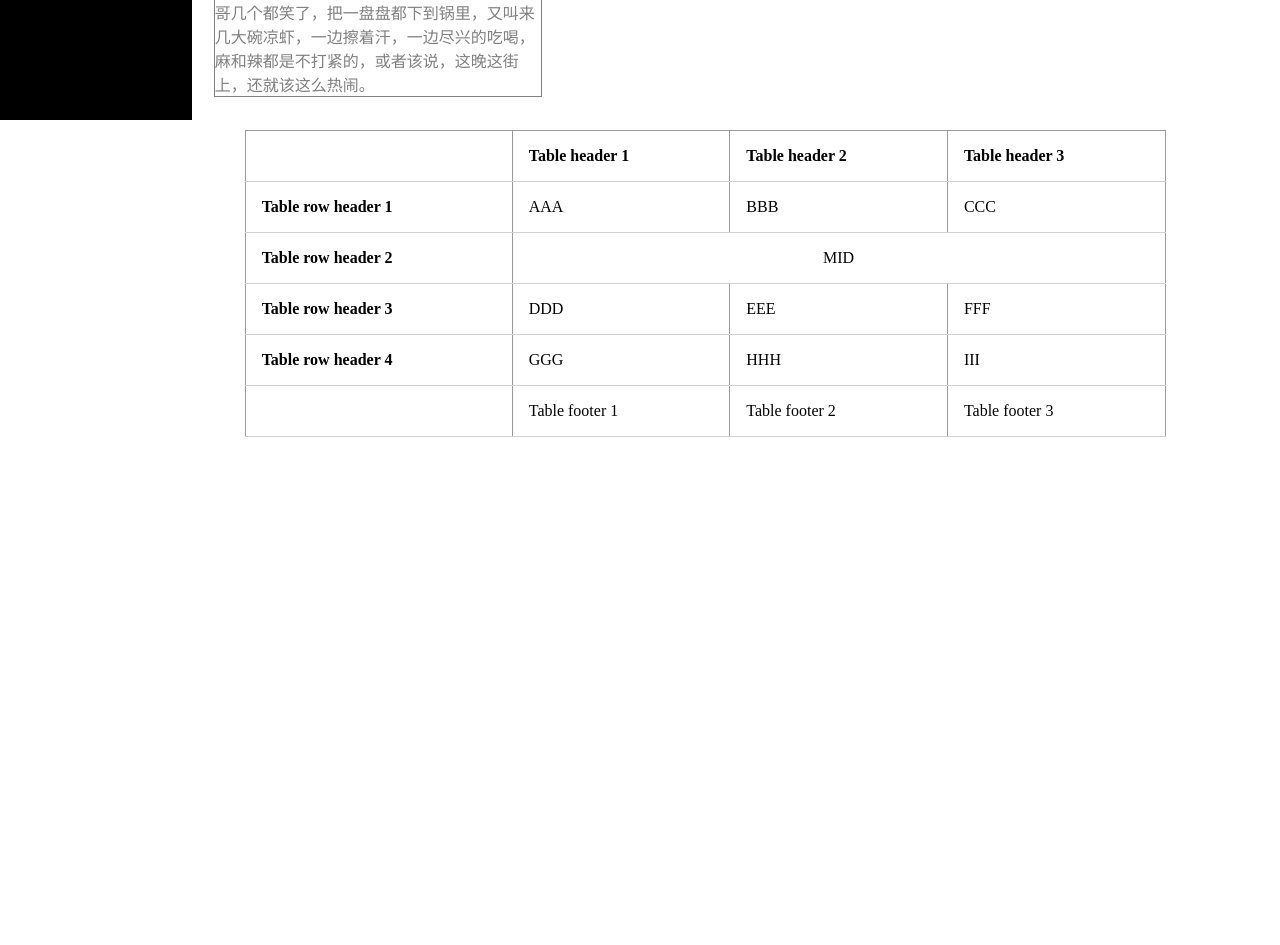
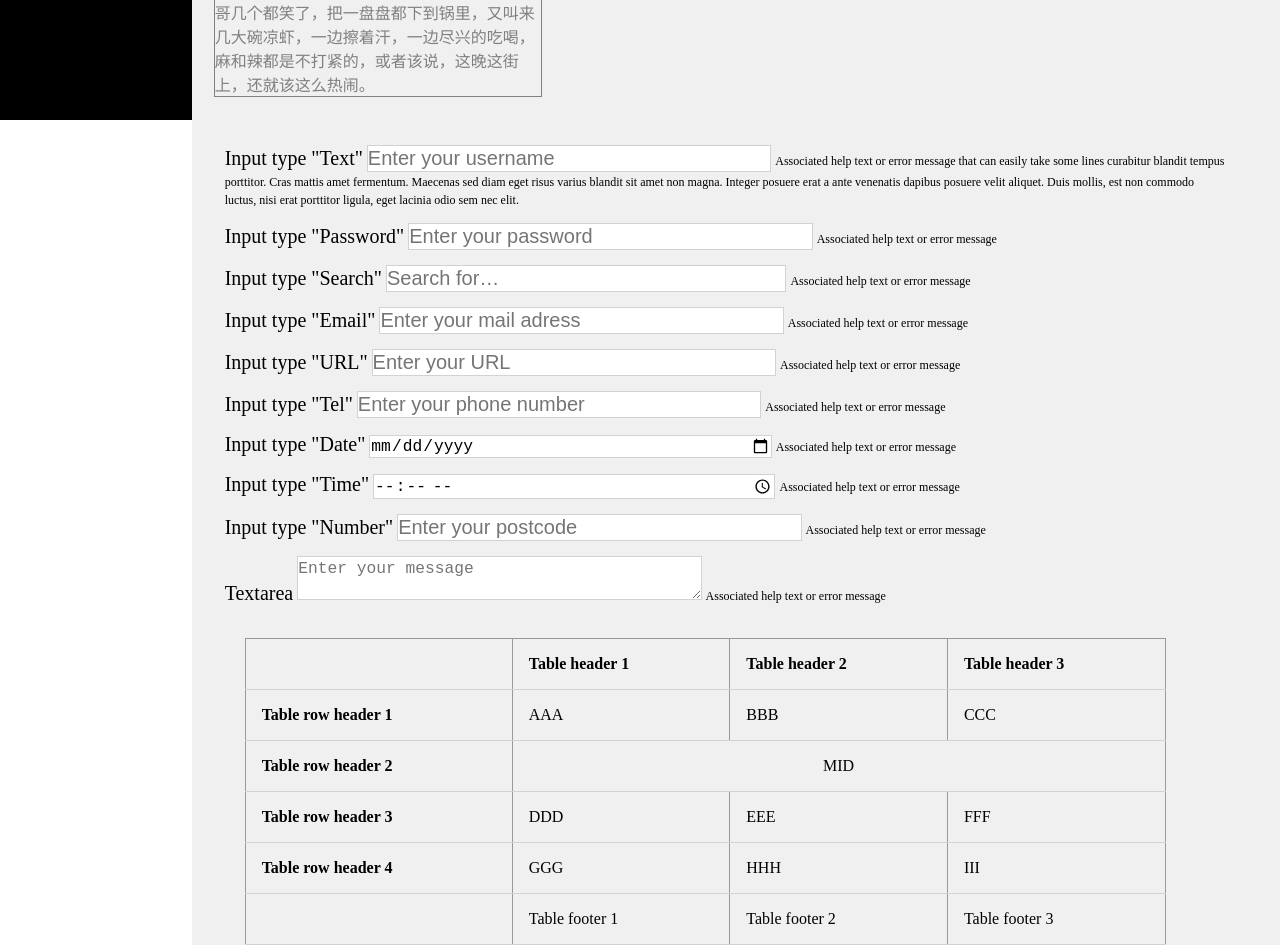
Before and after one commit to Phlime/new, a plain HTML site: page index.html in a window 1280 px wide. Shown: the part 680-1625 px from the top of the page. Before the commit the page ends 1117 px from the top, so only its background shows below. Drawn offline with Linux system fonts and the light colour scheme.

Commit message:
new commit  for test

```diff
--- a/css/test.css
+++ b/css/test.css
@@ -53,6 +53,7 @@ ol li {
 	padding-top: 0;
 	margin-left: 15%;
 	float: left;
+	background-color: #F0F0F0
 }
 
 /*title*/
@@ -86,6 +87,34 @@ h2 {
 
 /*boxs-end*/
 
+/*inputs*/
+.inputs {
+	width: 92%;
+	margin-left: 3%;
+	margin-top: 3%;
+	float: left;
+}
+.sub-inputs{
+	margin-top: 15px
+}
+label {
+	font-size: 1.25em;
+	font-weight: 1.25em
+
+}
+input, textarea{
+	font-size: 1.25em;
+
+	min-height: 15px;
+	min-width: 40%;
+	border: 1px solid #d1d2d2;
+	margin:0;
+}
+.appendix {
+	font-size: 0.75em;
+	font-weight: 0.75em
+}
+/*inputs-end*/
 /*tables*/
 .table {
 	width: 92%;
@@ -100,15 +129,13 @@ table {
 	width: 92%;
 	max-width: 92%;
 	vertical-align: top;
-	border-collapse: collapse;}
-
+	border-collapse: collapse;
+}
 thead, tfoot, tbody, th, td {
 	margin: 0%;
 	padding: 0%;
 	border: 1px solid #999;
 }
-
-
 colgroup {
 	border: 1px solid #d1d2d2;
 }
--- a/index.html
+++ b/index.html
@@ -21,10 +21,6 @@
       <li>Third  Chapter</li>
       <li><a href="http://jandan.net">Friends Website</a></li>
     </ol>
-<form>
-<input type="button"  value="字符串" onclick="change1()">
-</form>
-
 
 
   </div>
@@ -87,6 +83,82 @@
 锅也开了，哥几个就坐不住了，最鲜的黄喉滑下汤去，数一十八个泡儿，正是脆到妙哉的时候，碗里那么一划，汆走刚出锅的热气，连着筷子根都嚼了进去，这一品味，满口是香辣和鲜甜，胃口全都开了。正要合着毛肚牛肝轰下去，肖哥说别啊，你得爱这鹅肠，说完给它一涮，缠着红汤一挂，都着落到蒜泥里了。一进嘴，麻和辣都被香油裹着，倒变得温润起来了，再一嚼，这劲道又跟黄喉不一样了，既薄又糯，在唇齿间的爆裂细腻得紧。赏了这出，哥几个都笑了，把一盘盘都下到锅里，又叫来几大碗凉虾，一边擦着汗，一边尽兴的吃喝，麻和辣都是不打紧的，或者该说，这晚这街上，还就该这么热闹。</p>
 </a>
 
+
+
+    <div class="inputs">
+
+      <form method="post">
+
+
+          <div class="sub-inputs">
+            <label cols="10" rows="10">Input type "Text"</label>
+            <input type="text" name="XXXXXXXXXXXX" placeholder="Enter your username" >
+
+            <span class="appendix">Associated help text or error message that can easily take some lines curabitur blandit tempus porttitor. Cras mattis amet fermentum. Maecenas sed diam eget risus varius blandit sit amet non magna. Integer posuere erat a ante venenatis dapibus posuere velit aliquet. Duis mollis, est non commodo luctus, nisi erat porttitor ligula, eget lacinia odio sem nec elit.</span>
+          </div>
+
+          <div class="sub-inputs">
+            <label>Input type "Password"</label>
+            <input type="password" name="XXXXXXXXXXXX" placeholder="Enter your password">
+            <span class="appendix">Associated help text or error message</span>
+          </div>
+
+          <div class="sub-inputs">
+            <label>Input type "Search"</label>
+            <input type="search" name="XXXXXXXXXXXX" placeholder="Search for&hellip;">
+            <span class="appendix">Associated help text or error message</span>
+          </div>
+
+          <div class="sub-inputs">
+            <label>Input type "Email"</label>
+            <input type="email" name="XXXXXXXXXXXX" placeholder="Enter your mail adress">
+            <span class="appendix">Associated help text or error message</span>
+          </div>
+
+          <div class="sub-inputs">
+            <label>Input type "URL"</label>
+            <input type="url" name="XXXXXXXXXXXX" placeholder="Enter your URL">
+            <span class="appendix">Associated help text or error message</span>
+          </div>
+
+          <div class="sub-inputs">
+            <label>Input type "Tel"</label>
+            <input type="tel" name="XXXXXXXXXXXX" placeholder="Enter your phone number">
+            <span class="appendix">Associated help text or error message</span>
+          </div>
+
+          <div class="sub-inputs">
+            <label>Input type "Date"</label>
+            <input type="date" name="XXXXXXXXXXXX" placeholder="20xx.xx.xx">
+            <span class="appendix">Associated help text or error message</span>
+          </div>
+
+          <div class="sub-inputs">
+            <label>Input type "Time"</label>
+            <input type="time" name="XXXXXXXXXXXX" placeholder="xx:xx:xx">
+            <span class="appendix">Associated help text or error message</span>
+          </div>
+
+          <div class="sub-inputs">
+            <label>Input type "Number"</label>
+            <input type="number" name="XXXXXXXXXXXX" placeholder="Enter your postcode">
+            <span class="appendix">Associated help text or error message</span>
+          </div>
+
+          <div class="sub-inputs">
+            <label>Textarea</label>
+            <textarea name="XXXXXXXXXXXX" placeholder="Enter your message"></textarea>
+            <span class="appendix">Associated help text or error message</span>
+          </div>
+
+</form>
+</div>
+
+
+
+
+
+
 <div class="table">
 <table>
           <thead>
```
Also changed, not shown: git_test.txt.
